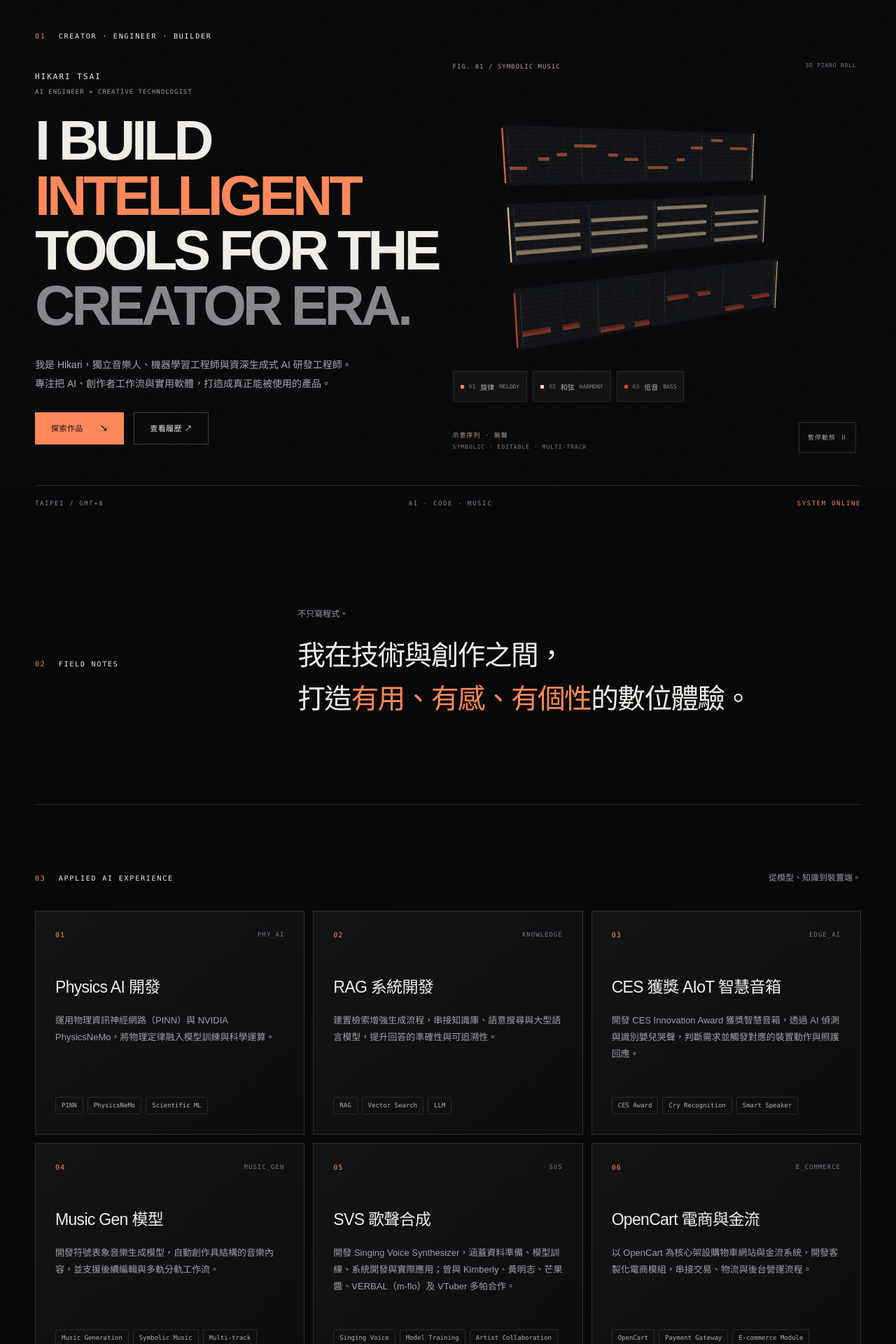
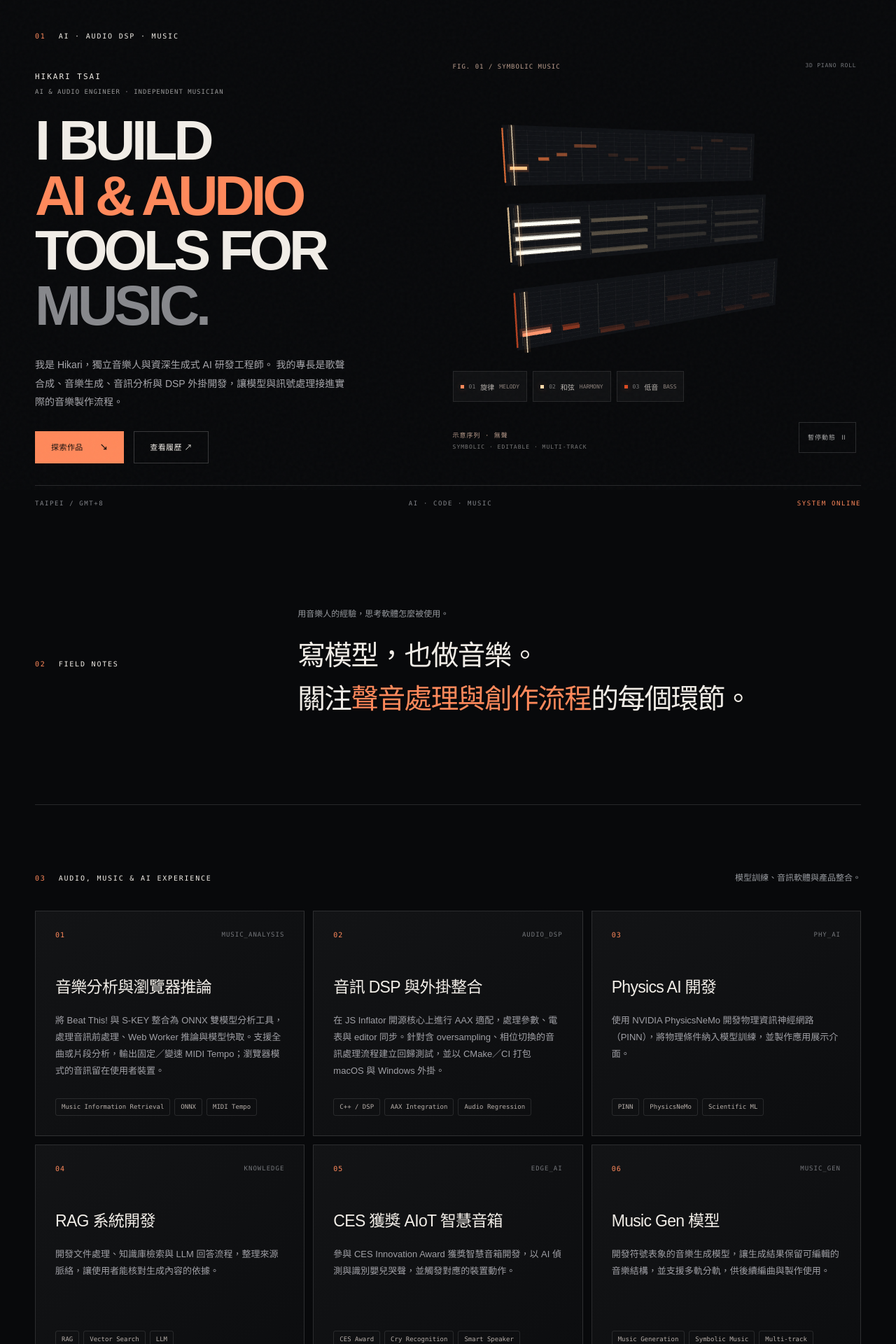
Before and after one commit to Hikari-Tsai/code-portfolio, a Next.js app: page / in a window 1280 px wide. Shown: the part 100-2020 px from the top of the page at 70% size. Built offline with nearby package versions, Linux system fonts and the light colour scheme.

Commit message:
Promote staging to main (#6)
* Update PR-Agent workflow to include staging branch

* feat: highlight audio DSP and recent music projects

```diff
--- a/app/globals.css
+++ b/app/globals.css
@@ -62,3 +62,5 @@
 .music-tracks button:disabled{opacity:.4;cursor:default}
 @media(min-width:1200px){.music-tracks button small{display:inline;font-size:8px;color:#8c817b}.music-tracks{gap:8px}}
 @media(max-width:640px){.music-scene{height:390px}.music-scene .scene-top,.music-scene .scene-bottom{left:6%;right:6%}.music-tracks{left:6%;right:6%;bottom:14%;justify-content:center}.music-scene .scene-bottom small{font-size:7px;letter-spacing:.4px}}
+.skills-intro>*{min-width:0}
+@media(max-width:640px){.skills-intro h2{font-size:clamp(38px,11.5vw,58px)}}
--- a/app/layout.tsx
+++ b/app/layout.tsx
@@ -1,8 +1,8 @@
 import type { Metadata } from "next";
 import "./globals.css";
 
-const title = "Hikari Tsai — AI Engineer & Creative Technologist";
-const description = "Hikari Tsai 的個人作品集：Physics AI、RAG、AIoT、Music Gen、SVS 歌聲合成、電商金流與 AWS 專業認證。開放求職與專案合作。";
+const title = "Hikari Tsai — AI, Audio DSP & Music Technology";
+const description = "Hikari Tsai，獨立音樂人與資深生成式 AI 研發工程師。專長為 Audio DSP、音訊外掛、ONNX 音樂分析、Music Gen 與 SVS 歌聲合成，也開發 RAG、Physics AI 與 AIoT 應用。開放求職與接案合作。";
 
 export const metadata: Metadata = {
   metadataBase: new URL("https://hikari-tsai.github.io/code-portfolio/"),
@@ -16,7 +16,7 @@ export const metadata: Metadata = {
     title,
     description,
     type: "website",
-    images: [{ url: "https://hikari-tsai.github.io/code-portfolio/og.png", width: 1792, height: 936, alt: "Hikari Tsai — AI Engineer & Creative Technologist" }],
+    images: [{ url: "https://hikari-tsai.github.io/code-portfolio/og.png", width: 1792, height: 936, alt: "Hikari Tsai 個人作品集" }],
   },
   twitter: { card: "summary_large_image", title, description, images: ["https://hikari-tsai.github.io/code-portfolio/og.png"] },
 };
--- a/app/page.tsx
+++ b/app/page.tsx
@@ -4,105 +4,144 @@ import Image from "next/image";
 const projects = [
   {
     index: "01",
+    name: "music-detection",
+    type: "MUSIC ANALYSIS · KEY & TEMPO",
+    description:
+      "整合 Beat This! 與 S-KEY，透過瀏覽器 ONNX 或本機 Python 分析 BPM、拍號與調性。支援片段選取、波形試聽及 MIDI Tempo 匯出，將分析結果接進 DAW 製作流程。",
+    stack: ["ONNX", "WebGPU / WASM", "Python", "MIDI"],
+    href: "https://github.com/Hikari-Tsai/music-detection",
+  },
+  {
+    index: "02",
+    name: "JS_Inflator",
+    type: "AUDIO DSP · CUSTOMIZED FORK",
+    description:
+      "基於 JS Inflator 開源音訊效果器，開發 AAX 適配、修復電表與介面同步，建立 macOS／Windows 多格式建置與回歸測試。AAX 仍為測試版，僅適用 Pro Tools Developer。",
+    stack: ["C++", "VST3 / AUv2 / AAX", "VSTGUI", "CMake"],
+    href: "https://github.com/Hikari-Tsai/JS_Inflator",
+  },
+  {
+    index: "03",
+    name: "auto-mr",
+    type: "DEVELOPER AUTOMATION",
+    description:
+      "集中管理多個 GitHub 專案的 staging → main 流程，自動建立或沿用 PR，依各專案的 CI、review 與分支保護條件推進合併。",
+    stack: ["TypeScript", "GitHub API", "GitHub Actions"],
+    href: "https://github.com/Hikari-Tsai/auto-mr",
+  },
+  {
+    index: "04",
     name: "web-pinn",
     type: "PRIVATE PHYSICS AI",
     description:
-      "PINN 應用的前端 demo 介面，將物理資訊神經網路工作流整理成清楚、可展示的 Web 體驗。",
+      "為物理資訊神經網路（PINN）應用開發前端展示介面，整理模型操作與結果呈現流程。",
     stack: ["HTML", "PINN", "Scientific ML"],
     visibility: "PRIVATE WORK",
   },
   {
-    index: "02",
+    index: "05",
     name: "rag",
     type: "PRIVATE KNOWLEDGE AI",
     description:
-      "企業知識檢索增強生成系統，整合文件處理、語意搜尋與 LLM 回答流程，將內部資料轉化為可追溯的 AI 問答體驗。",
+      "整合文件處理、語意搜尋與 LLM 回答流程，讓企業內部知識可供檢索，並保留回答的來源脈絡。",
     stack: ["Python", "RAG", "LLM"],
     visibility: "PRIVATE REPO",
   },
   {
-    index: "03",
+    index: "06",
     name: "dc-manager",
     type: "AI × DISCORD",
     description:
-      "Discord 頻道數據分析與 AI 內容審核機器人，支援繁體中文互動，讓社群營運更有效率。",
+      "以 LLM 協助 Discord 內容審核、話題整理與頻道分析，支援繁體中文的社群管理流程。",
     stack: ["Python", "LLM", "Discord API"],
     href: "https://github.com/Hikari-Tsai/dc-manager",
   },
   {
-    index: "04",
+    index: "07",
     name: "twitch-bot",
     type: "CREATOR AI",
     description:
-      "以大型語言模型學習實況主個性，自動回覆 Twitch 聊天室留言，探索 AI 與創作者體驗的交集。",
+      "以 LLM 與實況主人設設定回覆 Twitch 聊天室，結合對話脈絡、回覆規則與冷卻控制，支援直播互動。",
     stack: ["Python", "LLM", "Twitch"],
     href: "https://github.com/Hikari-Tsai/twitch-bot",
   },
   {
-    index: "05",
+    index: "08",
     name: "opencart-newebpay",
     type: "COMMERCE",
     description:
-      "整合藍新金流的 OpenCart 支付模組，將真實商務需求轉化為穩定、可維護的後端流程。",
+      "開發 OpenCart 藍新金流支付模組，串接購物網站的付款流程與交易回應。",
     stack: ["PHP", "OpenCart", "Payment API"],
     href: "https://github.com/Hikari-Tsai/opencart-newebpay",
-  },
-  {
-    index: "06",
-    name: "JS_Inflator",
-    type: "AUDIO TECH",
-    description:
-      "音訊外掛與建置系統實驗，涵蓋 macOS、C++ 與 VST 類型開發工作。",
-    stack: ["C++", "DSP", "macOS"],
-    href: "https://github.com/Hikari-Tsai/JS_Inflator",
   },
 ];
 
 const skills = [
+  ["AUDIO & DSP", "C++ 音訊處理、oversampling、相位與重取樣、參數／電表同步、DSP 回歸測試"],
+  ["MUSIC ANALYSIS", "BPM、拍點與調性分析、頻譜前處理、MIDI Tempo、ONNX、WebGPU / WASM"],
+  ["MUSIC & VOICE AI", "符號音樂生成、可編輯多軌音樂、SVS 歌聲合成、模型訓練與音樂製作流程"],
   ["AI ENGINEERING", "PINN、PhysicsNeMo、RAG、LLM 應用、AI Agent、機器學習"],
-  ["CREATOR SYSTEMS", "VTuber 工具、社群內容流程、Discord / Twitch Bot"],
-  ["WEB & AUTOMATION", "TypeScript、JavaScript、Python、GitHub Actions"],
-  ["COMMERCE", "OpenCart 擴充、金流串接、營運自動化"],
-  ["AUDIO TECH", "C++、Swift、macOS、音訊外掛與 DSP 實驗"],
-  ["AIoT", "智慧音箱、AI 服務整合、連網裝置與互動體驗"],
+  ["AUDIO PLUG-INS", "VST3、AUv2、AAX 適配、VSTGUI、CMake、macOS Universal／Windows 建置"],
+  ["WEB & AUTOMATION", "TypeScript、JavaScript、Python、FastAPI、Web Worker、GitHub Actions 與 PR 自動化"],
+  ["CREATOR SYSTEMS", "獨立音樂創作、藝人／VTuber 合作、Discord / Twitch Bot、社群互動工具"],
+  ["COMMERCE", "OpenCart 模組、藍新金流串接、購物車與後台營運流程"],
+  ["AIoT", "智慧音箱、嬰兒哭聲辨識、聲音事件與裝置動作整合"],
 ];
 
 const experience = [
   {
+    code: "MUSIC_ANALYSIS",
+    title: "音樂分析與瀏覽器推論",
+    description: "將 Beat This! 與 S-KEY 整合為 ONNX 雙模型分析工具，處理音訊前處理、Web Worker 推論與模型快取。支援全曲或片段分析，輸出固定／變速 MIDI Tempo；瀏覽器模式的音訊留在使用者裝置。",
+    tags: ["Music Information Retrieval", "ONNX", "MIDI Tempo"],
+  },
+  {
+    code: "AUDIO_DSP",
+    title: "音訊 DSP 與外掛整合",
+    description: "在 JS Inflator 開源核心上進行 AAX 適配，處理參數、電表與 editor 同步。針對含 oversampling、相位切換的音訊處理流程建立回歸測試，並以 CMake／CI 打包 macOS 與 Windows 外掛。",
+    tags: ["C++ / DSP", "AAX Integration", "Audio Regression"],
+  },
+  {
     code: "PHY_AI",
     title: "Physics AI 開發",
-    description: "運用物理資訊神經網路（PINN）與 NVIDIA PhysicsNeMo，將物理定律融入模型訓練與科學運算。",
+    description: "使用 NVIDIA PhysicsNeMo 開發物理資訊神經網路（PINN），將物理條件納入模型訓練，並製作應用展示介面。",
     tags: ["PINN", "PhysicsNeMo", "Scientific ML"],
   },
   {
     code: "KNOWLEDGE",
     title: "RAG 系統開發",
-    description: "建置檢索增強生成流程，串接知識庫、語意搜尋與大型語言模型，提升回答的準確性與可追溯性。",
+    description: "開發文件處理、知識庫檢索與 LLM 回答流程，整理來源脈絡，讓使用者能核對生成內容的依據。",
     tags: ["RAG", "Vector Search", "LLM"],
   },
   {
     code: "EDGE_AI",
     title: "CES 獲獎 AIoT 智慧音箱",
-    description: "開發 CES Innovation Award 獲獎智慧音箱，透過 AI 偵測與識別嬰兒哭聲，判斷需求並觸發對應的裝置動作與照護回應。",
+    description: "參與 CES Innovation Award 獲獎智慧音箱開發，以 AI 偵測與識別嬰兒哭聲，並觸發對應的裝置動作。",
     tags: ["CES Award", "Cry Recognition", "Smart Speaker"],
   },
   {
     code: "MUSIC_GEN",
     title: "Music Gen 模型",
-    description: "開發符號表象音樂生成模型，自動創作具結構的音樂內容，並支援後續編輯與多軌分軌工作流。",
+    description: "開發符號表象的音樂生成模型，讓生成結果保留可編輯的音樂結構，並支援多軌分軌，供後續編曲與製作使用。",
     tags: ["Music Generation", "Symbolic Music", "Multi-track"],
   },
   {
     code: "SVS",
     title: "SVS 歌聲合成",
-    description: "開發 Singing Voice Synthesizer，涵蓋資料準備、模型訓練、系統開發與實際應用；曾與 Kimberly、黃明志、芒果醬、VERBAL（m-flo）及 VTuber 多帕合作。",
+    description: "開發 Singing Voice Synthesizer，負責資料準備、模型訓練與應用整合。曾與 Kimberly、黃明志、芒果醬、VERBAL（m-flo）及 VTuber 多帕合作開發。",
     tags: ["Singing Voice", "Model Training", "Artist Collaboration"],
   },
   {
     code: "E_COMMERCE",
     title: "OpenCart 電商與金流",
-    description: "以 OpenCart 為核心架設購物車網站與金流系統，開發客製化電商模組，串接交易、物流與後台營運流程。",
+    description: "以 OpenCart 架設購物網站並開發客製模組，串接藍新金流，以及物流匯出與後台營運流程。",
     tags: ["OpenCart", "Payment Gateway", "E-commerce Module"],
+  },
+  {
+    code: "DEV_AUTOMATION",
+    title: "CI 與多專案發佈自動化",
+    description: "開發 auto-mr，集中檢查多個專案的 staging 與 main 差異，自動建立 PR 並等待既有 CI 與審查條件。另為音訊外掛建立跨平台建置、封裝驗證與測試版發佈流程。",
+    tags: ["GitHub Actions", "TypeScript", "Release Engineering"],
   },
 ];
 
@@ -155,17 +194,17 @@ export default function Home() {
 
       <section className="hero shell" id="top">
         <CoreScene />
-        <div className="eyebrow"><span>01</span> CREATOR · ENGINEER · BUILDER</div>
-        <div className="hero-name">HIKARI TSAI <span>AI ENGINEER × CREATIVE TECHNOLOGIST</span></div>
+        <div className="eyebrow"><span>01</span> AI · AUDIO DSP · MUSIC</div>
+        <div className="hero-name">HIKARI TSAI <span>AI & AUDIO ENGINEER · INDEPENDENT MUSICIAN</span></div>
         <h1>
-          I BUILD <em>INTELLIGENT</em>
-          <br />TOOLS FOR THE
-          <br /><span className="outline">CREATOR ERA.</span>
+          I BUILD <em>AI & AUDIO</em>
+          <br />TOOLS FOR
+          <br /><span className="outline">MUSIC.</span>
         </h1>
         <div className="hero-bottom">
           <p>
-            我是 Hikari，獨立音樂人、機器學習工程師與資深生成式 AI 研發工程師。
-            專注把 AI、創作者工作流與實用軟體，打造成真正能被使用的產品。
+            我是 Hikari，獨立音樂人與資深生成式 AI 研發工程師。
+            我的專長是歌聲合成、音樂生成、音訊分析與 DSP 外掛開發，讓模型與訊號處理接進實際的音樂製作流程。
           </p>
           <div className="hero-actions">
             <a className="button primary" href="#work">探索作品 <b>↘</b></a>
@@ -178,15 +217,15 @@ export default function Home() {
       <section className="manifesto shell" aria-label="專業定位">
         <div className="section-label"><span>02</span> FIELD NOTES</div>
         <div className="manifesto-copy">
-          <p>不只寫程式。</p>
-          <h2>我在技術與創作之間，<br />打造<span>有用、有感、有個性</span>的數位體驗。</h2>
+          <p>用音樂人的經驗，思考軟體怎麼被使用。</p>
+          <h2>寫模型，也做音樂。<br />關注<span>聲音處理與創作流程</span>的每個環節。</h2>
         </div>
       </section>
 
-      <section className="experience shell" aria-label="AI 開發經歷">
+      <section className="experience shell" aria-label="AI、音訊與音樂開發經歷">
         <div className="section-head">
-          <div className="section-label"><span>03</span> APPLIED AI EXPERIENCE</div>
-          <p>從模型、知識到裝置端。</p>
+          <div className="section-label"><span>03</span> AUDIO, MUSIC & AI EXPERIENCE</div>
+          <p>模型訓練、音訊軟體與產品整合。</p>
         </div>
         <div className="experience-grid">
           {experience.map((item, index) => (
@@ -247,7 +286,7 @@ export default function Home() {
       <section className="work shell" id="work">
         <div className="section-head">
           <div className="section-label"><span>05</span> SELECTED WORK</div>
-          <p>實作中的技術，才有價值。</p>
+          <p>近期音樂工具與持續維護的工程專案。</p>
         </div>
         <div className="project-list">
           {projects.map((project) => {
@@ -276,14 +315,14 @@ export default function Home() {
             );
           })}
         </div>
-        <a className="all-projects" href="https://github.com/Hikari-Tsai?tab=repositories" target="_blank" rel="noreferrer">VIEW ALL 24 REPOSITORIES <span>→</span></a>
+        <a className="all-projects" href="https://github.com/Hikari-Tsai?tab=repositories" target="_blank" rel="noreferrer">VIEW ALL REPOSITORIES <span>→</span></a>
       </section>
 
       <section className="skills shell" id="skills">
         <div className="section-label light"><span>06</span> CAPABILITIES</div>
         <div className="skills-intro">
-          <h2>FROM IDEA<br />TO <i>WORKING</i><br />SYSTEM.</h2>
-          <p>跨越 AI、軟體與創作者生態，把模糊需求整理成能上線、能維護、能成長的產品。</p>
+          <h2>AUDIO.<br /><i>MUSIC.</i><br />ENGINEERING.</h2>
+          <p>從 C++ 音訊處理、Python 模型到瀏覽器推論，我關心的不只是輸出結果，也包括操作方式、測試與部署。音樂創作經驗讓我能理解製作端的需求，AI 與軟體工程則是把需求做出來的方法。</p>
         </div>
         <div className="skill-grid">
           {skills.map(([title, text], index) => (
@@ -294,17 +333,18 @@ export default function Home() {
 
       <section className="contact shell" id="contact">
         <div className="section-label"><span>07</span> START A CONVERSATION</div>
-        <h2>有一個值得實現的<br /><span>IDEA?</span></h2>
-        <p>目前開放軟體開發、AI 整合、創作者工具與技術顧問合作。</p>
+        <h2>一起開發下一個<br /><span>MUSIC TOOL.</span></h2>
+        <p>開放 AI／音訊軟體相關職缺與專案合作：音樂分析、歌聲合成、DSP 外掛、模型部署，也承接 RAG 與創作者工具開發。</p>
         <div className="contact-links">
           <a className="button primary" href="https://www.linkedin.com/in/hikari-tsai/" target="_blank" rel="noreferrer">在 LinkedIn 聯絡我 <b>↗</b></a>
           <a className="button dark" href="https://github.com/Hikari-Tsai" target="_blank" rel="noreferrer">GitHub ↗</a>
+          <a className="button" href="https://hikari-tsai.github.io/homepage/" target="_blank" rel="noreferrer">音樂作品 ↗</a>
         </div>
       </section>
 
       <footer className="shell">
         <a className="brand" href="#top">HIKARI<span>_</span>TSAI</a>
-        <p>AI ENGINEER × CREATIVE TECHNOLOGIST</p>
+        <p>AI & AUDIO ENGINEER · INDEPENDENT MUSICIAN</p>
         <p>© 2026 HIKARI TSAI</p>
       </footer>
     </main>
```
Also changed, not shown: 2 other files (tests, documents, lock files or other folders).
